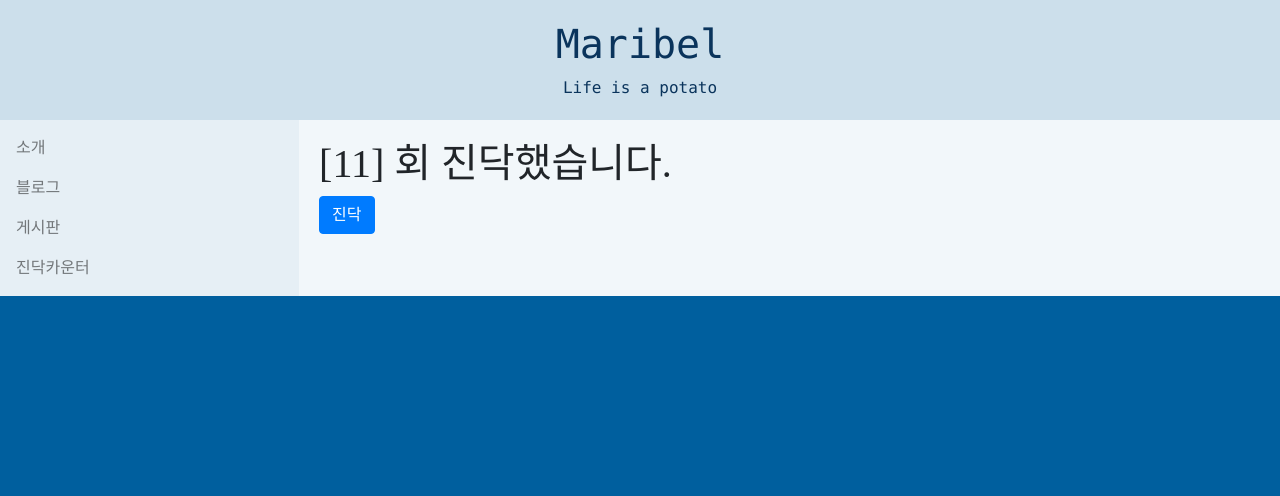
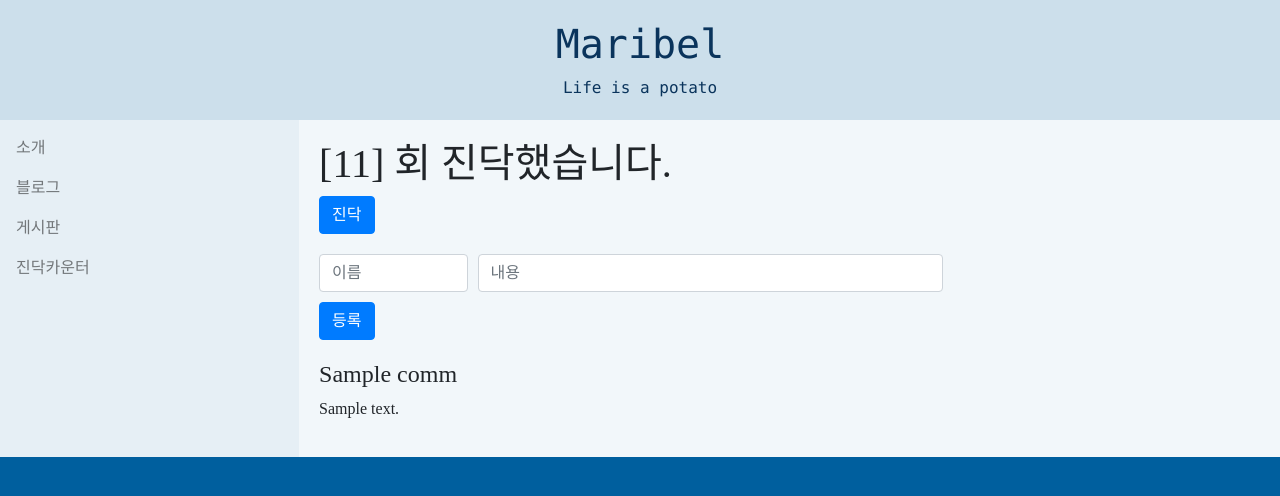
Before and after one commit to Bears-V7/maribel, a Flask app: template templates/zindak.html in a window 1280 px wide. Shown: the top 496 px of the page. Run offline with Flask 2, Linux system fonts and the light colour scheme; data comes from the database, SQL or seed files in the repository; the template is opened without the code that fills it: values that come from a table or form of the project are taken from there, most other values are stand-ins (such as "Sample title", 1, 10 or a date in 2020); some libraries are stand-ins or nearby versions; some web fonts are replaced.

Commit message:
comment post added

```diff
--- a/app.py
+++ b/app.py
@@ -1,4 +1,4 @@
-from flask import Flask, url_for, redirect, render_template
+from flask import Flask, url_for, redirect, render_template, request
 from flask_sqlalchemy import SQLAlchemy
 
 app = Flask(__name__)
@@ -29,7 +29,12 @@
     # return render_template('zindak.html', zindak=Zindak.query.all()[0])
     with open('zindak.txt', 'r') as f:
         s = f.read()
-    return render_template('zindak.html', zindak=s)
+    with open('comments.txt', 'r', encoding='utf-8') as f:
+        lst = list(f.read().split('@CSP@'))
+        for i in range(len(lst)-1):
+            raw = list(lst[i].split('@NSP@'))
+            lst[i] = {'name':raw[0], 'text':raw[1]}
+    return render_template('zindak.html', zindak=s, commlist=lst)
 
 @app.route('/zindak/inc')
 def inc():
@@ -41,6 +46,11 @@
         f.write(str(int(s)+1))
     return redirect(url_for('zindak'))
 
+@app.route('/zindak/post', methods=['POST'])
+def post():
+    with open('comments.txt', 'a', encoding='utf-8') as f:
+        f.write(request.form['name']+'@NSP@'+request.form['text']+'@CSP@\n')
+    return redirect(url_for('zindak'))
 
 if __name__ == '__main__':
     app.run(host='0.0.0.0')
--- /dev/null
+++ b/comments.txt
@@ -0,0 +1,5 @@
+Maribel@NSP@댓글 기능 테스트입니다.
+@CSP@
+Renko@NSP@파싱파싱
+@CSP@준성@NSP@댓글 post 테스트@CSP@
+얼쓰@NSP@야사사이@CSP@
--- a/templates/zindak.html
+++ b/templates/zindak.html
@@ -5,4 +5,27 @@
         <h1>{{ zindak }} 회 진닥했습니다.</h1>
     {% endif %}
     <a class="btn btn-primary" href="zindak/inc" role="button">진닥</a>
+
+    <div style="margin-top: 20px">
+        <form action="/zindak/post" method="post">
+            <div class="form-row">
+                <div class="col-md-2">
+                    <input class="form-control" type="text" name="name" placeholder="이름">
+                </div>
+                <div class="col-md-6">
+                    <input class="form-control" type="text" name="text" placeholder="내용">
+                </div>
+            </div>
+            <input class="btn btn-primary" style="margin-top: 10px" type="submit" value="등록">
+        </form>
+    </div>
+
+    <div style="margin-top: 20px">
+    {% for comm in commlist %}
+        <div>
+            <h4>{{ comm.name }}</h4>
+            <p>{{ comm.text }}</p>
+        </div>
+    {% endfor %}
+    </div>
 {% endblock %}
```
